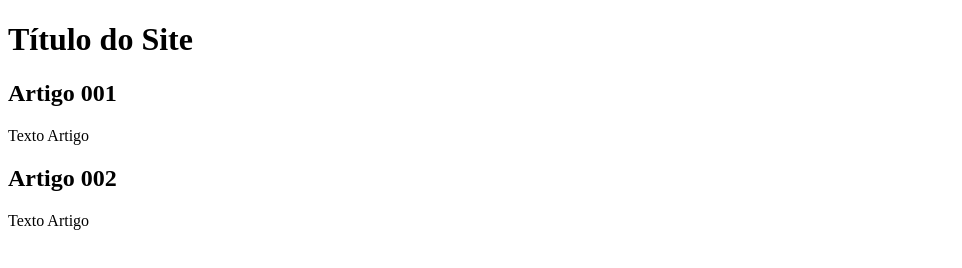
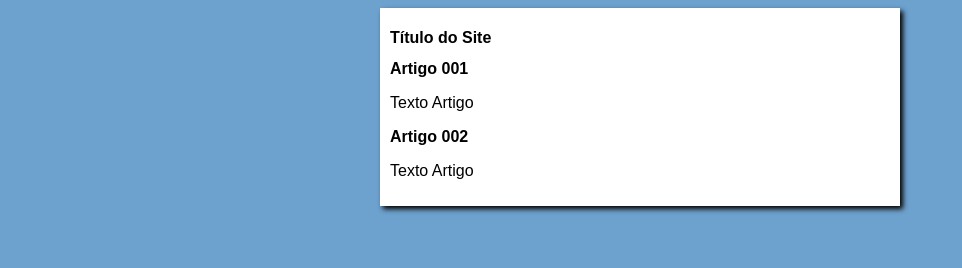
Before and after one commit to mykallella/projeto-site, a plain HTML site: page index.html in a window 1280 px wide. Shown: the whole page, without its empty margins (0-962 px from the left). Drawn offline with Linux system fonts and the light colour scheme.

Commit message:
inicei o design

```diff
--- /dev/null
+++ b/estilos/style.css
@@ -0,0 +1,16 @@
+* {
+    font-family: Arial, Helvetica, sans-serif;
+    font-size: 16px;
+}
+
+body{
+    background-color: rgb(109, 161, 206);
+}
+
+main{
+    background-color: white;
+    width: 500px;
+    margin: auto;
+    padding: 10px;
+    box-shadow: 3px 3px 5px black;
+}
--- a/index.html
+++ b/index.html
@@ -6,6 +6,7 @@
     <meta http-equiv="X-UA-Compatible" content="IE=edge">
     <meta name="viewport" content="width=device-width, initial-scale=1.0">
     <title>Título do Site</title>
+    <link rel="stylesheet" href="estilos/style.css">
 </head>
 
 <body>
```
